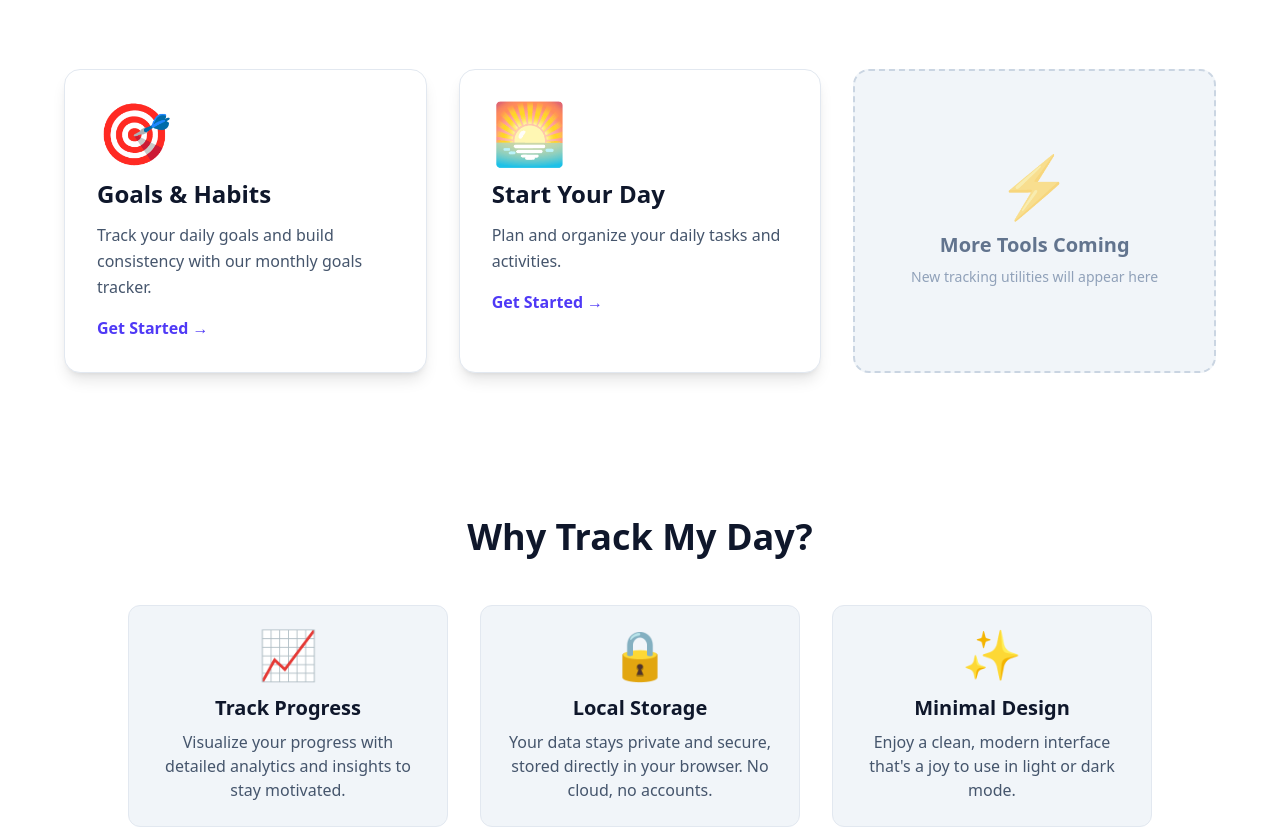
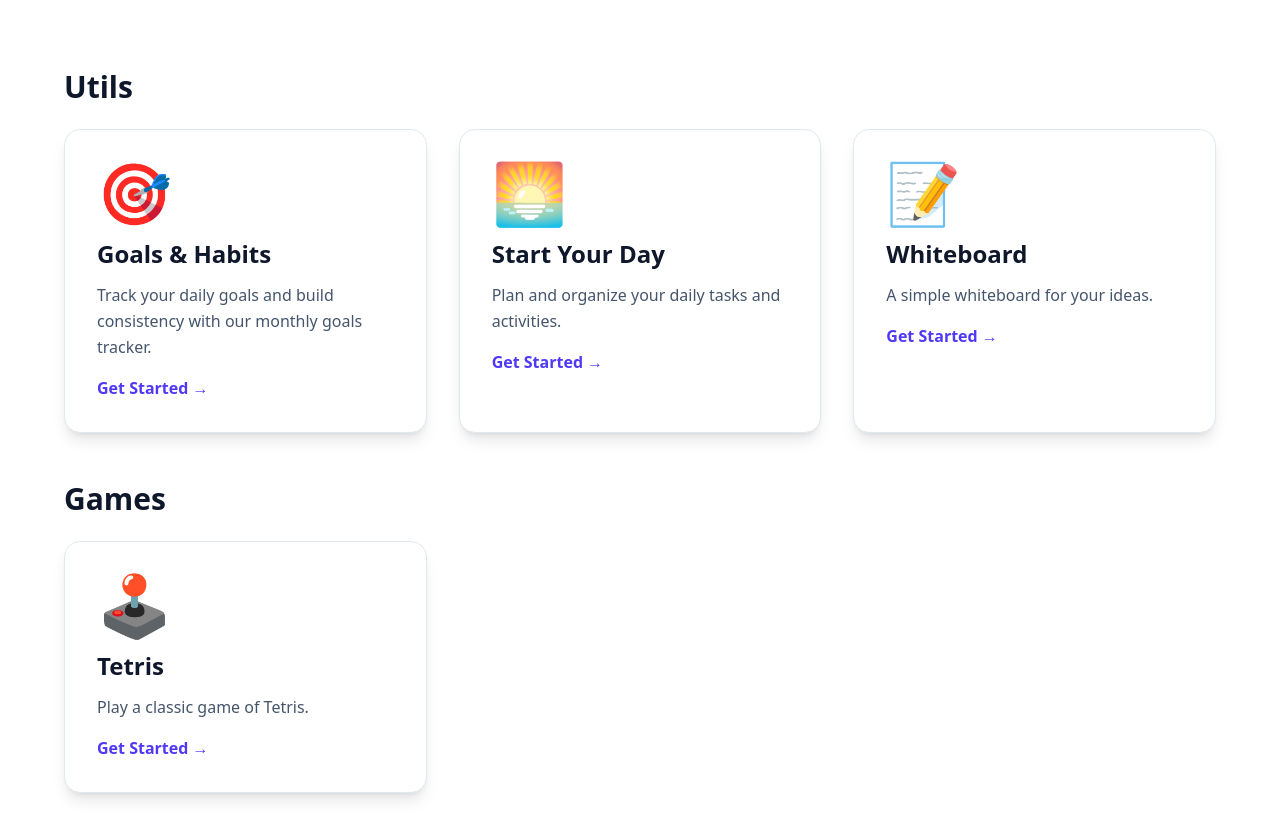
Before and after one commit to trackmyday/trackmyday.github.io, a Next.js app: page / in a window 1280 px wide. Shown: the part 424-1251 px from the top of the page. Built offline with nearby package versions, Linux system fonts and the light colour scheme.

Commit message:
routes restructured

```diff
--- a/app/components/Header.tsx
+++ b/app/components/Header.tsx
@@ -1,6 +1,5 @@
-'use client'
+'use client';
 import Link from 'next/link';
-// import { ThemeToggle } from './ThemeToggle';
 
 export const Header = () => {
   return (
@@ -13,11 +12,20 @@ export const Header = () => {
         </Link>
         <div className="flex items-center gap-4">
           <nav className="flex items-center gap-4">
-            <Link href="/goals" className="text-slate-600 dark:text-slate-300 hover:text-indigo-600 dark:hover:text-cyan-400">Goals</Link>
-            <Link href="/whiteboard" className="text-slate-600 dark:text-slate-300 hover:text-indigo-600 dark:hover:text-cyan-400">Whiteboard</Link>
-            <Link href="/tetris" className="text-slate-600 dark:text-slate-300 hover:text-indigo-600 dark:hover:text-cyan-400">Tetris</Link>
+            <div className="relative group">
+              <span className="text-slate-600 dark:text-slate-300 cursor-pointer">Utils</span>
+              <div className="absolute hidden group-hover:block bg-white dark:bg-slate-800 shadow-lg rounded-md mt-2 py-2 w-48">
+                <Link href="/utils/goals" className="block px-4 py-2 text-slate-600 dark:text-slate-300 hover:text-indigo-600 dark:hover:text-cyan-400">Goals</Link>
+                <Link href="/utils/whiteboard" className="block px-4 py-2 text-slate-600 dark:text-slate-300 hover:text-indigo-600 dark:hover:text-cyan-400">Whiteboard</Link>
+              </div>
+            </div>
+            <div className="relative group">
+              <span className="text-slate-600 dark:text-slate-300 cursor-pointer">Games</span>
+              <div className="absolute hidden group-hover:block bg-white dark:bg-slate-800 shadow-lg rounded-md mt-2 py-2 w-48">
+                <Link href="/games/tetris" className="block px-4 py-2 text-slate-600 dark:text-slate-300 hover:text-indigo-600 dark:hover:text-cyan-400">Tetris</Link>
+              </div>
+            </div>
           </nav>
-          {/* <ThemeToggle /> */}
         </div>
       </div>
     </header>
--- a/app/page.tsx
+++ b/app/page.tsx
@@ -6,15 +6,17 @@ interface RouteCard {
   href: string;
   emoji: string;
   status: "available" | "coming-soon";
+  category: "utils" | "games";
 }
 
 const routes: RouteCard[] = [
   {
     title: "Goals & Habits",
     description: "Track your daily goals and build consistency with our monthly goals tracker.",
-    href: "/goals",
+    href: "/utils/goals",
     emoji: "🎯",
     status: "available",
+    category: "utils",
   },
   {
     title: "Start Your Day",
@@ -22,6 +24,23 @@ const routes: RouteCard[] = [
     href: "https://startmyday.github.io/manage",
     emoji: "🌅",
     status: "available",
+    category: "utils",
+  },
+  {
+    title: "Whiteboard",
+    description: "A simple whiteboard for your ideas.",
+    href: "/utils/whiteboard",
+    emoji: "📝",
+    status: "available",
+    category: "utils",
+  },
+  {
+    title: "Tetris",
+    description: "Play a classic game of Tetris.",
+    href: "/games/tetris",
+    emoji: "🕹️",
+    status: "available",
+    category: "games",
   },
 ];
 
@@ -34,6 +53,9 @@ const Feature = ({ icon, title, children }: { icon: string, title: string, child
 );
 
 export default function Home() {
+  const utils = routes.filter((route) => route.category === "utils");
+  const games = routes.filter((route) => route.category === "games");
+
   return (
     <div className="container mx-auto px-4 py-20 md:py-28">
         <div className="text-center mb-16 relative">
@@ -50,8 +72,11 @@ export default function Home() {
         </div>
 
         {/* Route Cards Grid */}
-        <div className="grid grid-cols-1 md:grid-cols-2 lg:grid-cols-3 gap-8 max-w-6xl mx-auto">
-          {routes.map((route) => (
+        <div className="max-w-6xl mx-auto">
+          <div className="mb-12">
+            <h3 className="text-3xl font-bold text-slate-900 dark:text-white mb-6">Utils</h3>
+            <div className="grid grid-cols-1 md:grid-cols-2 lg:grid-cols-3 gap-8">
+              {utils.map((route) => (
                 <Link
                   key={route.href}
                   href={route.href}
@@ -85,14 +110,46 @@ export default function Home() {
                   </div>
                 </Link>
               ))}
-
-          {/* Placeholder for future routes */}
-          <div className="rounded-2xl bg-slate-100 dark:bg-white/5 border-2 border-dashed border-slate-300 dark:border-white/20 p-8 flex flex-col items-center justify-center min-h-[300px] text-center">
-            <div className="text-6xl mb-4 opacity-50 dark:opacity-30">⚡️</div>
-            <h3 className="text-xl font-semibold text-slate-500 dark:text-white/50 mb-2">More Tools Coming</h3>
-            <p className="text-slate-400 dark:text-slate-400 text-sm">
-              New tracking utilities will appear here
+            </div>
+          </div>
+          <div>
+            <h3 className="text-3xl font-bold text-slate-900 dark:text-white mb-6">Games</h3>
+            <div className="grid grid-cols-1 md:grid-cols-2 lg:grid-cols-3 gap-8">
+              {games.map((route) => (
+                <Link
+                  key={route.href}
+                  href={route.href}
+                  className="group relative overflow-hidden rounded-2xl p-8
+                            bg-white dark:bg-white/5 dark:backdrop-blur-lg
+                            border border-slate-200 dark:border-white/10
+                            hover:border-indigo-500 dark:hover:border-cyan-400/50
+                            transition-all duration-300
+                            transform hover:-translate-y-1
+                            shadow-lg hover:shadow-xl dark:shadow-none dark:hover:shadow-2xl dark:hover:shadow-cyan-500/10"
+                >
+                  <div className="relative z-10">
+                    <div className="text-6xl mb-4 transition-transform duration-300 transform group-hover:scale-110 dark:group-hover:drop-shadow-[0_0_20px_rgba(255,255,255,0.3)]">
+                      {route.emoji}
+                    </div>
+                    <h3 className="text-2xl font-bold text-slate-900 dark:text-white mb-3 group-hover:text-indigo-600 dark:group-hover:text-white transition-colors">
+                      {route.title}
+                    </h3>
+                    <p className="text-slate-600 dark:text-slate-400 mb-4 leading-relaxed">
+                      {route.description}
                     </p>
+                    <div className="flex items-center text-indigo-600 dark:text-cyan-400 font-semibold group-hover:gap-2 transition-all">
+                      <span>Get Started</span>
+                      <span className="ml-1 group-hover:translate-x-1 transition-transform">→</span>
+                    </div>
+                    {route.status === "coming-soon" && (
+                      <div className="mt-4 inline-block px-3 py-1 bg-yellow-100 dark:bg-yellow-400/20 text-yellow-800 dark:text-yellow-300 text-sm font-medium rounded-full">
+                        Coming Soon
+                      </div>
+                    )}
+                  </div>
+                </Link>
+              ))}
+            </div>
           </div>
         </div>
 
```
Also changed, not shown: app/games/tetris/NextPiece.tsx (renamed from app/tetris/NextPiece.tsx), app/games/tetris/TetrisBoard.tsx (renamed from app/tetris/TetrisBoard.tsx), app/games/tetris/TetrisGame.tsx (renamed from app/tetris/TetrisGame.tsx), app/games/tetris/constants.ts (renamed from app/tetris/constants.ts), app/games/tetris/page.tsx (renamed from app/tetris/page.tsx), app/games/tetris/useTetris.ts (renamed from app/tetris/useTetris.ts), app/utils/goals/HabitTracker.tsx (renamed from app/goals/HabitTracker.tsx), app/utils/goals/page.tsx (renamed from app/goals/page.tsx), app/utils/whiteboard/Whiteboard.tsx (renamed from app/whiteboard/Whiteboard.tsx), app/utils/whiteboard/page.tsx (renamed from app/whiteboard/page.tsx), 2 other files (tests, documents, lock files or other folders). Lines whose indentation alone changed are shown as unchanged.
